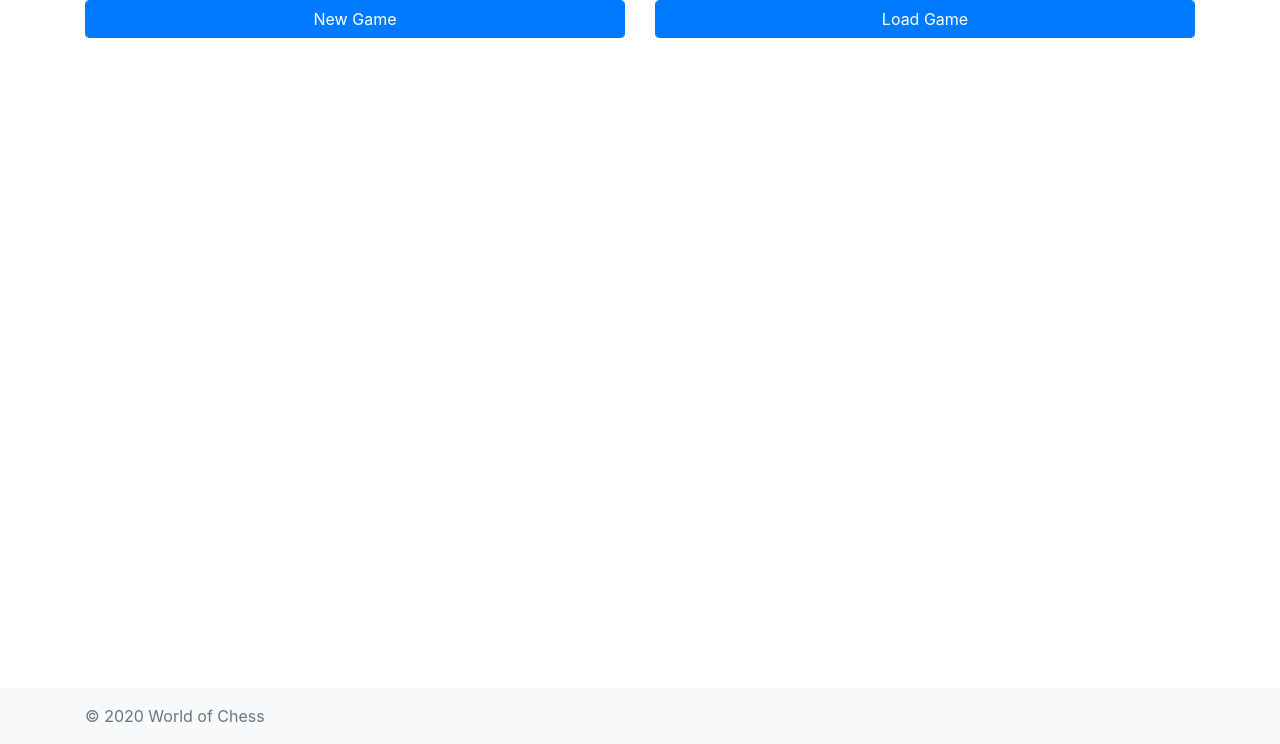
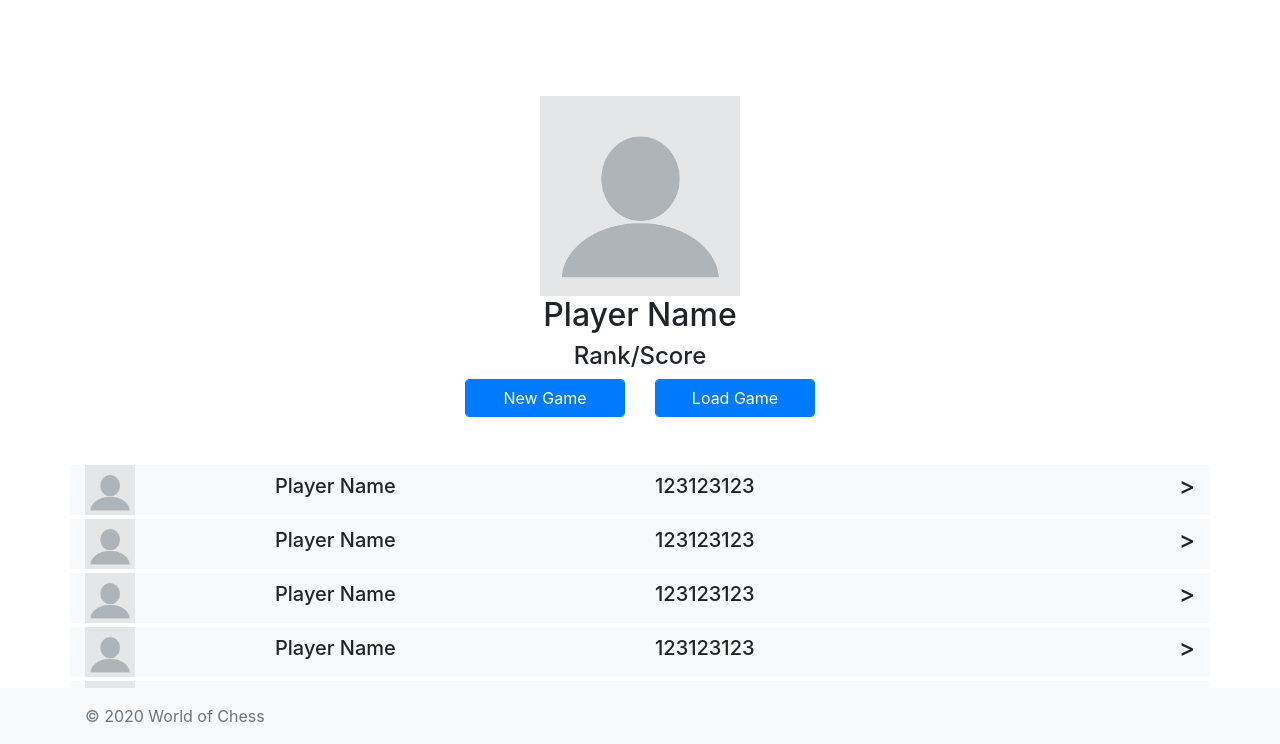
Before and after one commit to JonahSutter/COMP442_Website_Project, a Flask app: page /main/ in a window 1280 px wide. Shown: the part 56-800 px from the top of the page. Run offline with Flask 2, Linux system fonts and the light colour scheme; some libraries are stand-ins or nearby versions.

Commit message:
Main page profile image and leaderboard added

```diff
--- a/templates/main_page.html
+++ b/templates/main_page.html
@@ -8,20 +8,30 @@ World Of Chess
 {% endblock %}
 
 {% block content %}
-<div class="container">
-
+<div class="container profile-info">
+    <div class="row justify-content-center">
+        <div class="profilepic d-flex mt-5 pt-5">
+            <img src="/static/profile.png" alt="Profile Picture" width="200" height="200">
+        </div>
+    </div>
+    <div class="row d-flex justify-content-center">
+        <h2> Player Name </h2>
+    </div>
+    <div class="row justify-content-center">
+        <h4> Rank/Score </h4>
+    </div>
 </div>
 
-<div class="container">
-    <div class="row">
-        <div class="col-md-6">
+<div class="container buttons">
+    <div class="row d-flex justify-content-center">
+        <div class="col-md-2">
             <div class="newgame">
                 <a href="{{ url_for('game') }}">
                 <button class="form-control btn btn-primary" id="new-game" name="new-game-button" value="new-game-button"> New Game </button>
                 </a>
             </div>
         </div>
-        <div class="col-md-6">
+        <div class="col-md-2">
             <div class="loadgame">
                 <a href="{{ url_for('game') }}">
                 <button class="form-control btn btn-primary" id="load-game" name="load-game-button" value="load-game-button"> Load Game </button>
@@ -31,5 +41,83 @@ World Of Chess
     </div>
 </div>
 
+<div class="container leaderboard">
+
+    <div class="row bg-light mt-5 align-items-center">
+        <div class="col-md-2">
+            <img src="/static/profile.png" alt="Leaderboard Profile Picture" width="50" height="50">
+        </div>
+        <div class="col-md-4">
+            <h5> Player Name </h5>
+        </div>
+        <div class="col-md-4">
+            <h5> 123123123 </h5>
+        </div>
+        <div class="col-md-2 text-right">
+            <h4> > </h4>
+        </div>
+    </div>
+
+    <div class="row bg-light mt-1 align-items-center">
+        <div class="col-md-2">
+            <img src="/static/profile.png" alt="Leaderboard Profile Picture" width="50" height="50">
+        </div>
+        <div class="col-md-4">
+            <h5> Player Name </h5>
+        </div>
+        <div class="col-md-4">
+            <h5> 123123123 </h5>
+        </div>
+        <div class="col-md-2 text-right">
+            <h4> > </h4>
+        </div>
+    </div>
+
+    <div class="row bg-light mt-1 align-items-center">
+        <div class="col-md-2">
+            <img src="/static/profile.png" alt="Leaderboard Profile Picture" width="50" height="50">
+        </div>
+        <div class="col-md-4">
+            <h5> Player Name </h5>
+        </div>
+        <div class="col-md-4">
+            <h5> 123123123 </h5>
+        </div>
+        <div class="col-md-2 text-right">
+            <h4> > </h4>
+        </div>
+    </div>
+
+    <div class="row bg-light mt-1 align-items-center">
+        <div class="col-md-2">
+            <img src="/static/profile.png" alt="Leaderboard Profile Picture" width="50" height="50">
+        </div>
+        <div class="col-md-4">
+            <h5> Player Name </h5>
+        </div>
+        <div class="col-md-4">
+            <h5> 123123123 </h5>
+        </div>
+        <div class="col-md-2 text-right">
+            <h4> > </h4>
+        </div>
+    </div>
+
+    <div class="row bg-light mt-1 align-items-center">
+        <div class="col-md-2">
+            <img src="/static/profile.png" alt="Leaderboard Profile Picture" width="50" height="50">
+        </div>
+        <div class="col-md-4">
+            <h5> Player Name </h5>
+        </div>
+        <div class="col-md-4">
+            <h5> 123123123 </h5>
+        </div>
+        <div class="col-md-2 text-right">
+            <h4> > </h4>
+        </div>
+    </div>
+</div>
+
 
 {% endblock %}
```
Also changed, not shown: static/profile.png (added).
